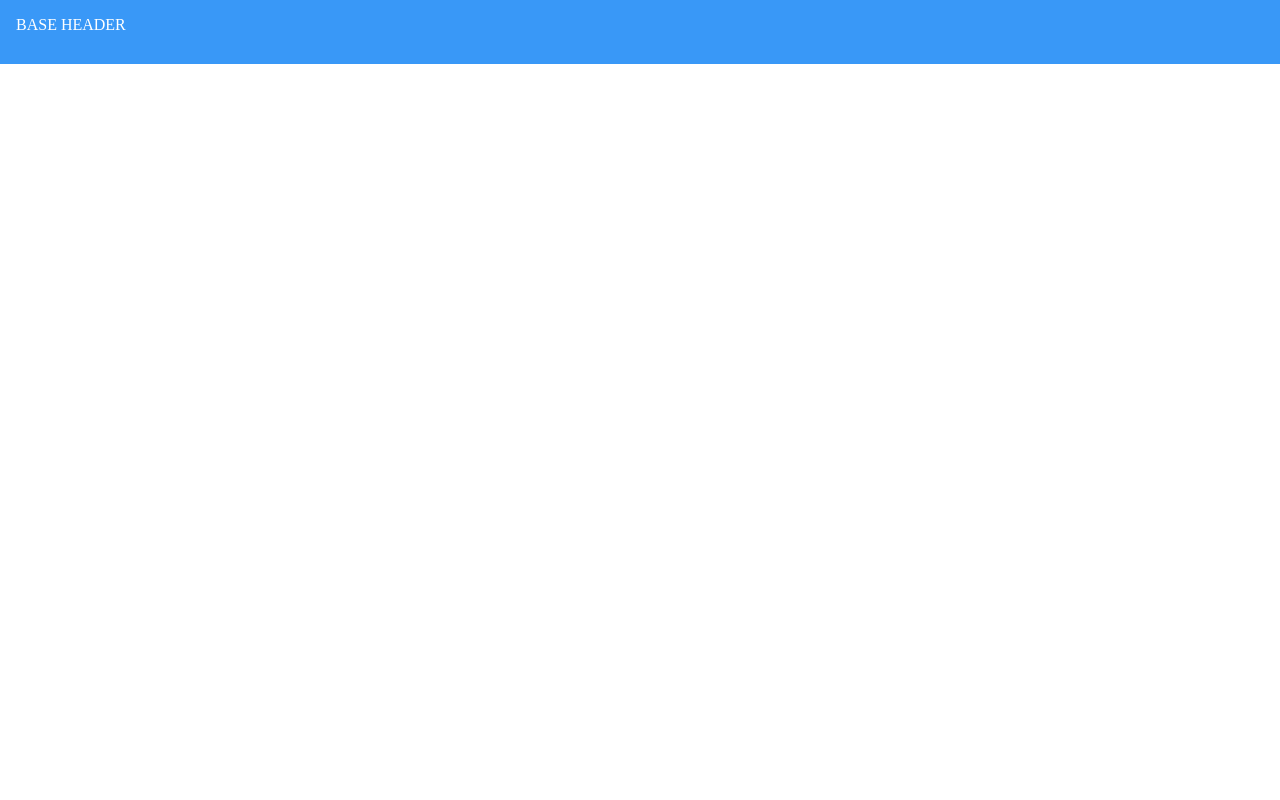
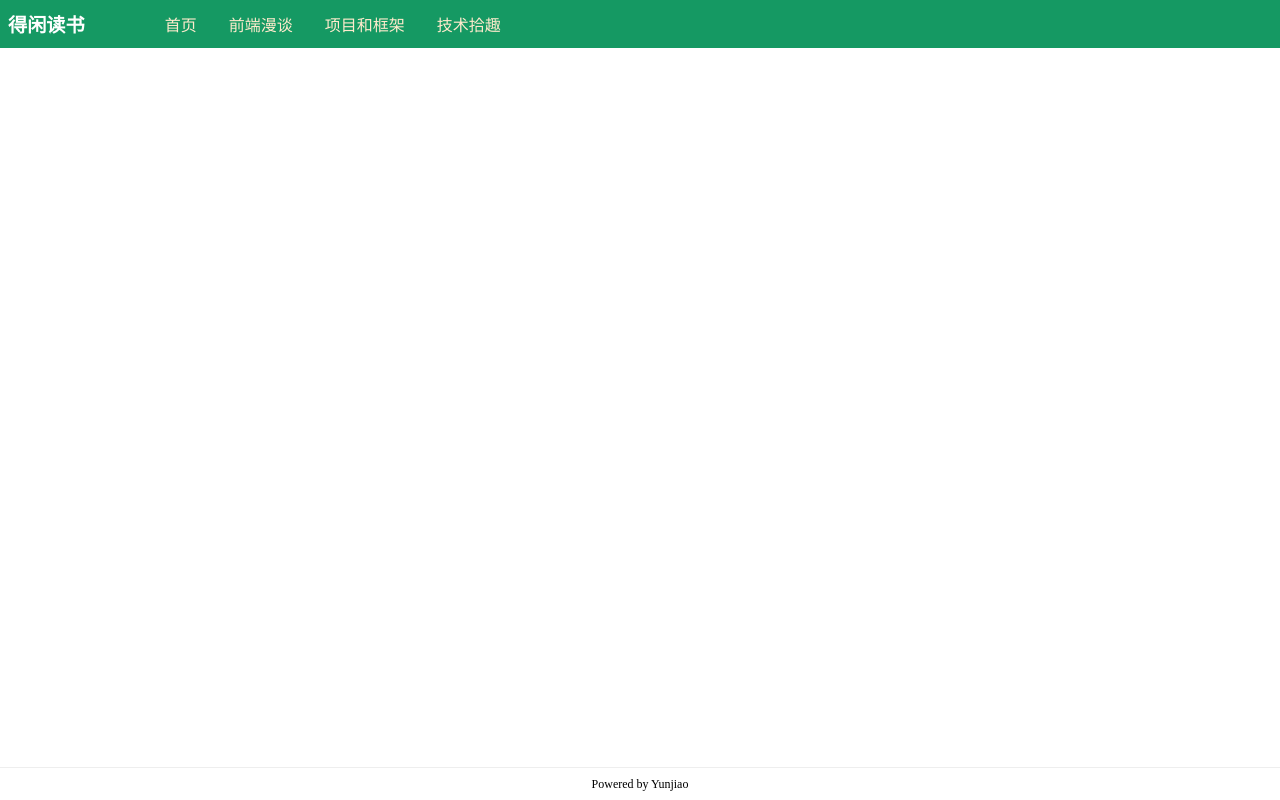
Before and after one commit to gaoyunjiao/qixingduanyan.github.io, a React app: page / in a window 1280 px wide. Built offline with nearby package versions, Linux system fonts and the light colour scheme.

Commit message:
添加header和footer

```diff
--- a/index.html
+++ b/index.html
@@ -2,7 +2,9 @@
 <html>
   <head>
     <meta charset="UTF-8" />
-    <title>Hello You!</title>
+    <meta name="viewport" content="width=device-width, initial-scale=1.0, maximum-scale=1.0, user-scalable=0">
+    <link rel="shortcut icon" href="./favicon.ico" type="image/x-icon" />
+    <title>Meet the better yourself</title>
     <link rel="stylesheet" type="text/css" href="./reset.css"/>
   </head>
 
--- a/reset.css
+++ b/reset.css
@@ -18,3 +18,4 @@ h1,h2,h3,h4,h5,h6,em,strong,b{font-weight:bold;}
 del,ins,u,s,a,a:hover{text-decoration:none;}
 body{background:#fff;}
 a,a:hover{color:#333;}
+body{height: 100%;}
--- /dev/null
+++ b/src/components/Container.tsx
@@ -0,0 +1,13 @@
+import * as React from 'react';
+import '../themes/themes.less';
+export interface ContainerComponentProps {};
+
+export default class ContainerComponent extends React.Component<ContainerComponentProps, {}>{
+    render(){
+        return (
+            <div className="container">
+
+            </div>
+        );
+    }
+}
--- a/src/components/Footer.tsx
+++ b/src/components/Footer.tsx
@@ -1,9 +1,9 @@
 import * as React from 'react';
-
+import '../themes/themes.less';
 export interface FooterComponentProps {};
 
 export default class FooterComponent extends React.Component<FooterComponentProps, {}>{
     render(){
-        return <div></div>
+        return <div className="footer">Powered by Yunjiao</div>
     }
 }
--- a/src/components/Header.tsx
+++ b/src/components/Header.tsx
@@ -5,6 +5,24 @@ export interface HeaderComponentProps{};
 
 export default class HeaderComponent extends React.Component<HeaderComponentProps, {}>{
     render(){
-        return <div className="docHeader">BASE HEADER</div>
+        return (
+            <div className="docHeader">
+                <div className="title">得闲读书</div>
+                <div className="menuList">
+                    <div className="menuItem">
+                        <a>首页</a>
+                    </div>
+                    <div className="menuItem">
+                        <a>前端漫谈</a>
+                    </div>
+                    <div className="menuItem">
+                        <a>项目和框架</a>
+                    </div>
+                    <div className="menuItem">
+                        <a>技术拾趣</a>
+                    </div>
+                </div>
+            </div>
+        );
     }
 }
--- a/src/components/index.tsx
+++ b/src/components/index.tsx
@@ -2,3 +2,4 @@ export { default as Footer } from './Footer';
 export { default as Header } from './Header';
 export { default as LeftMenu } from './LeftMenu';
 export { default as Hello } from './Hello';
+export { default as Container } from './Container';
--- a/src/index.tsx
+++ b/src/index.tsx
@@ -1,7 +1,6 @@
 import * as React from "react";
 import * as ReactDOM from "react-dom";
 
-import { Hello } from "./components";
 import { MainPage } from './pages/Main';
 
 ReactDOM.render(
--- a/src/pages/Main.tsx
+++ b/src/pages/Main.tsx
@@ -1,13 +1,15 @@
 import * as React from "react";
-import { Header, Footer } from "../components";
+import { Header, Footer, Container } from "../components";
+import '../themes/themes.less';
 
 export interface MainPageProps {}
 
 export class MainPage extends React.Component<MainPageProps, {}> {
   render() {
     return (
-      <div>
+      <div className="mainPage">
         <Header />
+        <Container />
         <Footer />
       </div>
     );
--- a/src/themes/themes.less
+++ b/src/themes/themes.less
@@ -1,27 +1,84 @@
-
 // color
-@mainColor:#3998F7;
-@secondColor: #85D64D;
+@mainColor: #159963;
+@secondColor: #85d64d;
 @darkColor: #373737;
-@warnColor:#FB5F5F;
+@warnColor: #fb5f5f;
 @baseFontColor: white;
 
 // height
 @baseHeaderHeight: 2rem;
-@baseHeaderWidth: 100%;
 
 // padding
-@basePadding: 1rem;
+@basePadding: 0.5rem;
 @innerPadding: 0.5rem;
 @bigPadding: 2rem;
 
-.docHeader{
+.mainPage {
+  display: flex;
+  flex-direction: column;
+  justify-content: space-between;
+  min-height: 100vh;
+}
+.docHeader {
   height: @baseHeaderHeight;
   background-color: @mainColor;
   color: @baseFontColor;
-    width: @baseHeaderWidth;
   padding: @basePadding;
+  width: 100%;
+  display: flex;
   position: fixed;
+  left: 0;
   top: 0;
-    left: 0;
+  justify-content: flex-start;
+  flex-direction: row;
+  align-content: center;
+  align-items: center;
 }
+
+.title {
+  display: flex;
+  justify-content: flex-start;
+  font-size: 1.2rem;
+  align-content: center;
+  align-items: center;
+  font-weight: bold;
+}
+
+.menuList {
+  padding-left: 4rem;
+  display: flex;
+  flex-direction: row;
+  align-content: center;
+  justify-content: space-between;
+  align-items: center;
+}
+
+.menuItem {
+  display: flex;
+  flex-direction: row;
+  padding: 0 1rem;
+
+  a {
+    color: blanchedalmond;
+    font-weight: 300;
+  }
+
+  a:hover {
+    color: white;
+    font-weight: 600;
+  }
+}
+.container{
+  display: flex;
+  margin-top: 50px;
+  flex: 1;
+}
+.footer{
+  display: flex;
+  height: 2rem;
+  border-top: 1px solid #eee;
+  justify-content: center;
+  align-content: center;
+  align-items: center;
+  font-size: 12px;
+}
```
Also changed, not shown: 3 other files (tests, documents, lock files or other folders). Lines whose indentation alone changed are shown as unchanged.
